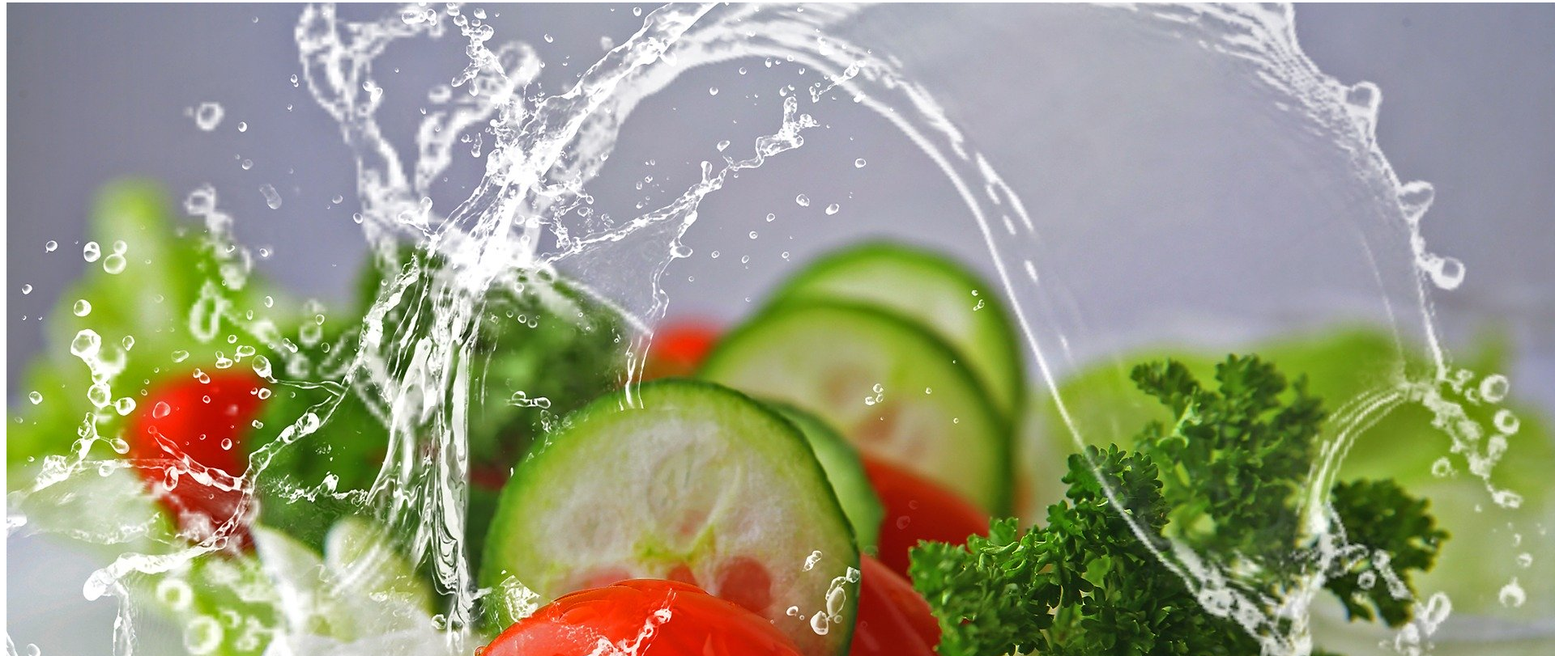
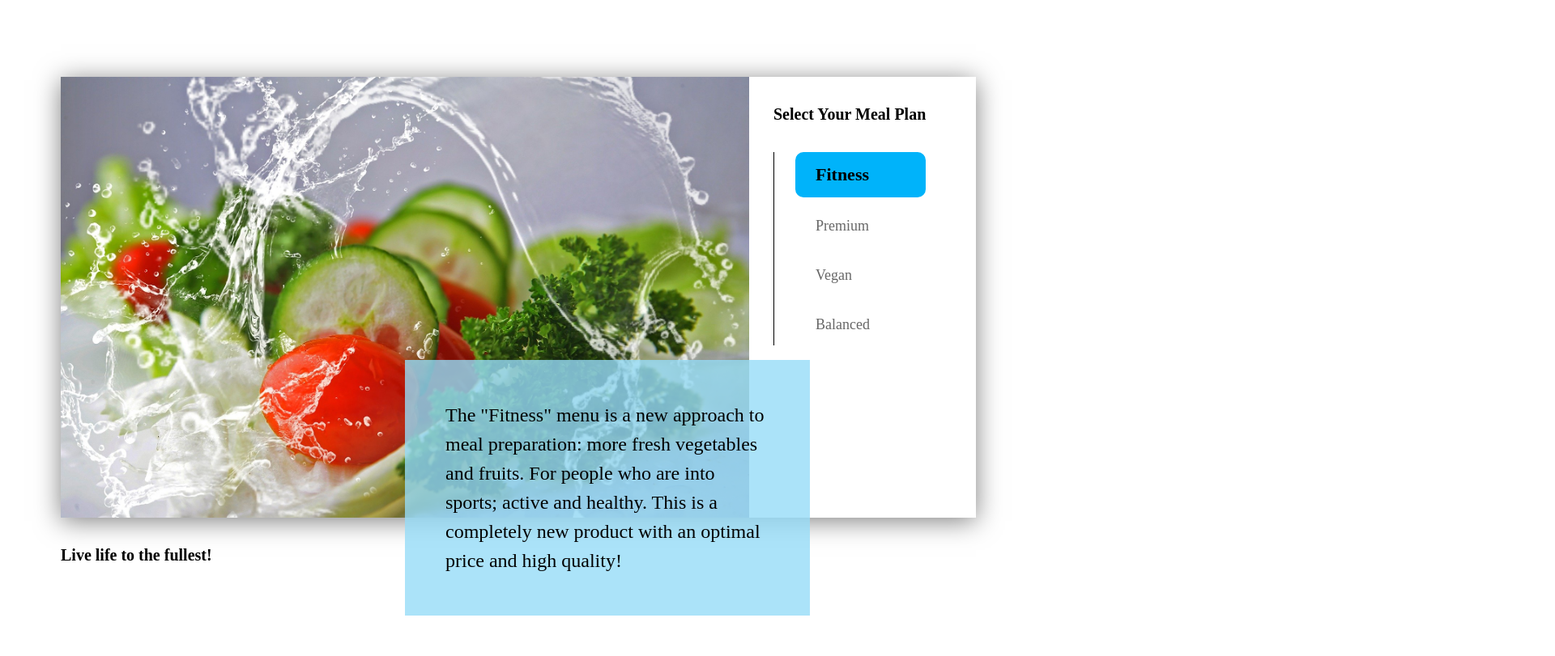
Before and after one commit to Viktor-WEB-D-E-V/Tabs, a plain HTML site: page index.html in a window 1280 px wide. Shown: the part 5-816 px from the top of the page at 81% size, 1920 px wide, since content can reach past the window. Drawn offline with Linux system fonts and the light colour scheme.

Commit message:
Implement CSS style

```diff
--- a/index.html
+++ b/index.html
@@ -4,10 +4,10 @@
     <meta charset="UTF-8" />
     <meta name="viewport" content="width=device-width, initial-scale=1.0" />
     <title>Tabs</title>
+    <link rel="stylesheet" href="style.css">
   </head>
   <body>
     <section class="preview">
-      <div class="background"></div>
       <div class="container">
         <div class="tabs">
           <article class="tab-content">
@@ -19,7 +19,7 @@
               optimal price and high quality!
             </p>
           </article>
-
+<!--
           <article class="tab-content">
             <img src="img/elite.jpg" alt="Premium menu image" />
             <p class="description">
@@ -31,7 +31,7 @@
 
           <article class="tab-content">
             <img src="img/post.jpg" alt="Vegan menu image" />
-            <p class="escription">
+            <p class="description">
               Our special "Vegan Menu" is carefully curated: completely free of
               animal products. Total harmony with yourself and nature in every
               element! Everything will be Om!
@@ -40,12 +40,12 @@
 
           <article class="tab-content">
             <img src="img/hamburger.jpg" alt="Balanced menu image" />
-            <p class="escription">
+            <p class="description">
               The "Balanced" menu follows all scientific dietary
               recommendations. We carefully calculate your need for proteins,
               fats, and carbohydrates to create the best meals for you.
             </p>
-          </article>
+          </article> -->
 
           <header class="tab-header">
             <h3>Select Your Meal Plan</h3>
--- /dev/null
+++ b/style.css
@@ -0,0 +1,92 @@
+* {
+  box-sizing: border-box;
+  margin: 0;
+  padding: 0;
+}
+button {
+  display: block;
+  background-color: transparent;
+  border: none;
+  margin: 0;
+  padding: 0;
+  text-align: inherit;
+  font: inherit;
+  border-radius: 0;
+  appearance: none;
+}
+
+.preview {
+  margin: 100px 0;
+}
+.preview-footer {
+  font-weight: 700;
+  font-size: 20px;
+  margin-left: 35px;
+  margin-top: 35px;
+}
+
+.container {
+  max-width: 1200px;
+  margin: 0 auto;
+}
+.tabs {
+  display: flex;
+  max-width: 1130px;
+  margin: 0 auto;
+  box-shadow: 0 4px 30px rgba(0, 0, 0, 0.507);
+}
+.tab-content {
+  width: 850px;
+  position: relative;
+}
+.tab-content > img {
+  width: 100%;
+  height: 100%;
+  object-fit: cover;
+}
+.tab-content > .description {
+  position: absolute;
+  top: 350px;
+  left: 50%;
+  min-width: 500px;
+  min-height: 300px;
+  background: #97ddf8cc;
+  padding: 50px;
+  font-size: 24px;
+  font-weight: 300;
+  line-height: 36px;
+  color: rgb(0, 0, 0);
+}
+.tab-header {
+  padding: 35px 30px;
+  background-color: #fff;
+}
+.tab-header > h3 {
+  font-weight: 700;
+  font-size: 20px;
+}
+.header-items {
+  margin-top: 35px;
+  padding-left: 26px;
+  border-left: 1px solid #000;
+}
+.header-item {
+  font-weight: 700;
+  font-size: 18px;
+  font-weight: 300;
+  margin-top: 10px;
+  color: rgba(0, 0, 0, 0.6);
+  cursor: pointer;
+
+  width: 100%;
+  padding: 15px 25px;
+
+  border-radius: 10px;
+}
+.active {
+  background-color: #00b3fa;
+
+  color: #000;
+  font-size: 22px;
+  font-weight: 700;
+}
```
